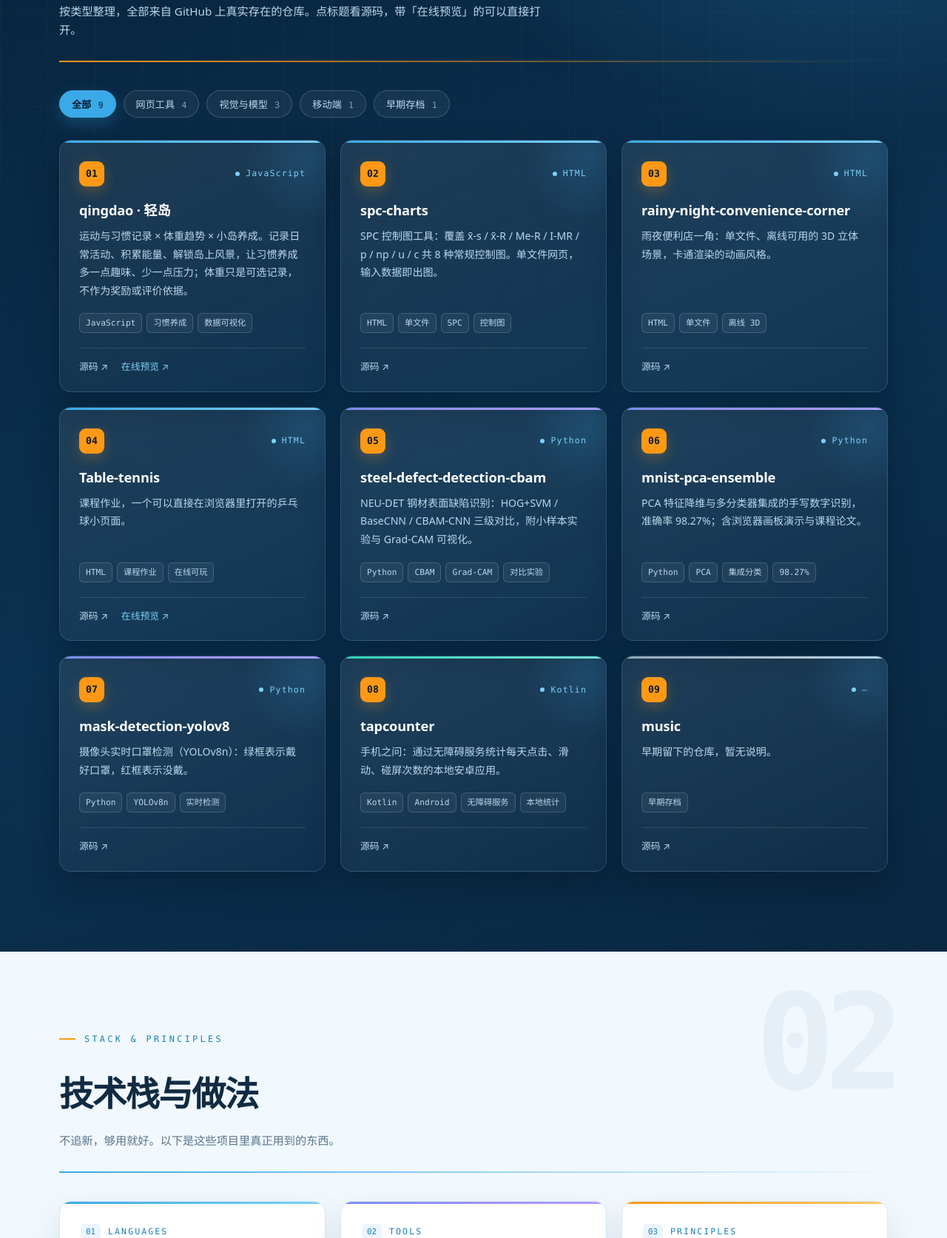
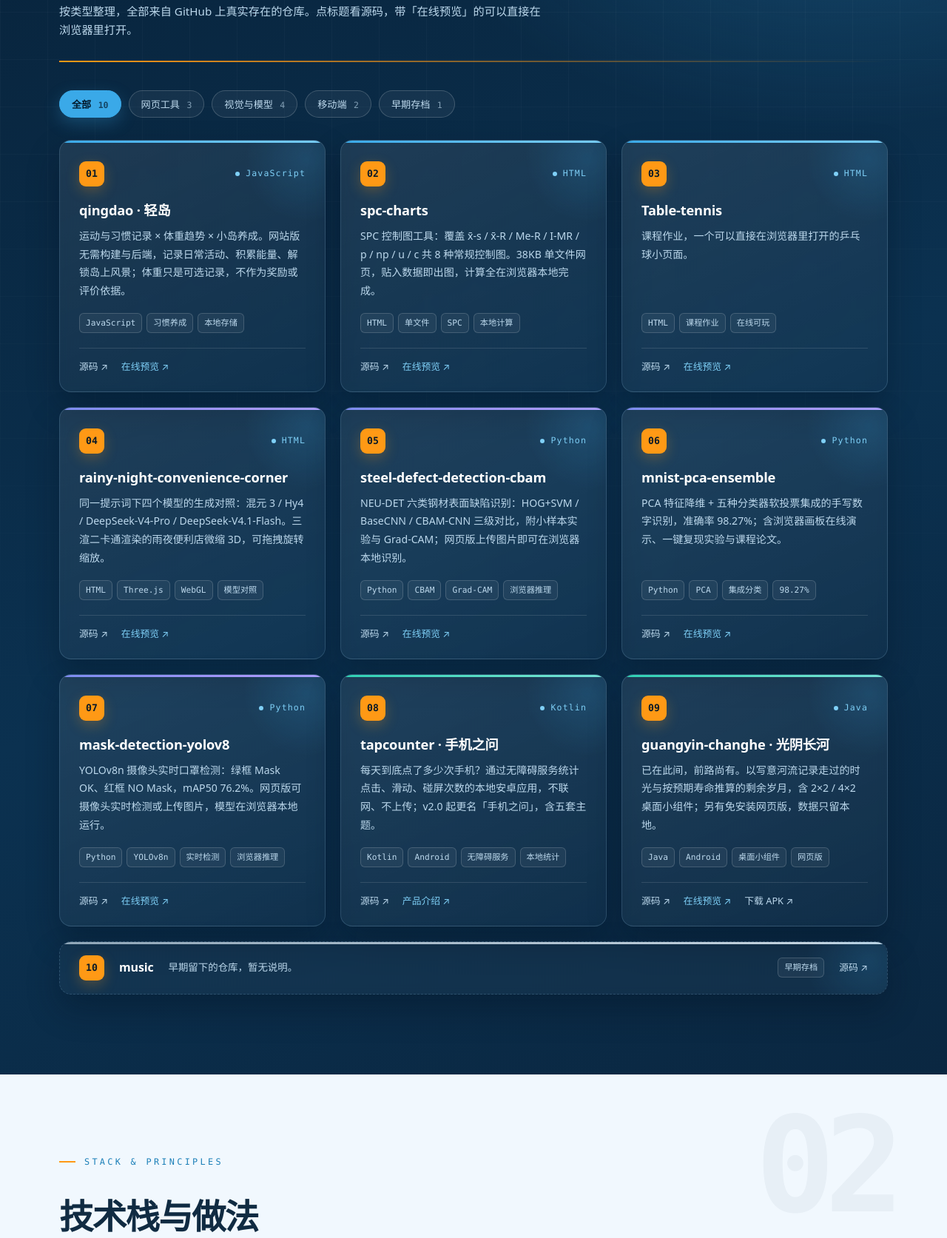
Before and after one commit to yukhughkui/yukhughkui.github.io, a plain HTML site: page index.html in a window 1280 px wide. Shown: the part 1127-2800 px from the top of the page at 74% size. Drawn offline with Linux system fonts and the light colour scheme.

Commit message:
Sync portfolio with 10 projects, 9 live demos and updated stack

```diff
--- a/index.html
+++ b/index.html
@@ -348,6 +348,20 @@ footer a:hover{color:var(--orange)}
 .reveal{opacity:0;transform:translateY(18px);transition:opacity .6s ease,transform .6s ease}
 .reveal.show{opacity:1;transform:none}
 
+/* ---------- archive row: only when the grid has three columns ---------- */
+@media(min-width:1050px){
+  .archive-row{
+    grid-column:1/-1;flex-direction:row;align-items:center;gap:20px;
+    padding:18px 26px;border-style:dashed;background:rgba(255,255,255,.035);
+  }
+  .archive-row .card-top{margin-bottom:0;flex:none}
+  .archive-row .lang{display:none}
+  .archive-row h3{margin:0;flex:none;font-size:1rem}
+  .archive-row .summary{margin:0;flex:1;font-size:.84rem}
+  .archive-row .tech{margin:0;flex:none}
+  .archive-row .links{border-top:0;padding-top:0;flex:none}
+}
+
 /* ---------- responsive ---------- */
 @media(max-width:1100px){
   .hero-art{display:none}
@@ -416,9 +430,9 @@ footer a:hover{color:var(--orange)}
         <a class="btn" href="https://github.com/yukhughkui?tab=repositories" target="_blank" rel="noopener">GitHub 仓库 ↗</a>
       </div>
       <div class="stats">
-        <div class="stat"><b>09</b><span>公开作品</span></div>
-        <div class="stat"><b>04</b><span>主要语言</span></div>
-        <div class="stat"><b>02</b><span>在线预览</span></div>
+        <div class="stat"><b>10</b><span>公开作品</span></div>
+        <div class="stat"><b>05</b><span>主要语言</span></div>
+        <div class="stat"><b>09</b><span>在线预览</span></div>
         <div class="stat"><b>01</b><span>原则：够用就好</span></div>
       </div>
     </div>
@@ -427,7 +441,7 @@ footer a:hover{color:var(--orange)}
 
   <div class="strip" aria-hidden="true">
     <div class="wrap strip-inner">
-      <i></i><strong>SELECTED WORK</strong><i></i><span>09 PROJECTS</span><i></i><span>LOCAL FIRST</span>
+      <i></i><strong>SELECTED WORK</strong><i></i><span>10 PROJECTS</span><i></i><span>09 LIVE DEMOS</span><i></i><span>LOCAL FIRST</span>
       <i></i><span>SINGLE FILE</span><i></i><span>NO SIGN-UP</span><i></i><span>OPEN IN BROWSER</span>
     </div>
   </div>
@@ -438,25 +452,26 @@ footer a:hover{color:var(--orange)}
       <div class="section-head reveal">
         <p class="eyebrow">Selected Work</p>
         <h2 id="work-title">作品索引</h2>
-        <p class="desc">按类型整理，全部来自 GitHub 上真实存在的仓库。点标题看源码，带「在线预览」的可以直接打开。</p>
+        <p class="desc">按类型整理，全部来自 GitHub 上真实存在的仓库。点标题看源码，带「在线预览」的可以直接在浏览器里打开。</p>
         <div class="rule"></div>
       </div>
 
       <div class="filters reveal" role="group" aria-label="按类型筛选作品">
-        <button type="button" data-filter="all" class="active">全部 <span>9</span></button>
-        <button type="button" data-filter="web">网页工具 <span>4</span></button>
-        <button type="button" data-filter="vision">视觉与模型 <span>3</span></button>
-        <button type="button" data-filter="mobile">移动端 <span>1</span></button>
+        <button type="button" data-filter="all" class="active">全部 <span>10</span></button>
+        <button type="button" data-filter="web">网页工具 <span>3</span></button>
+        <button type="button" data-filter="vision">视觉与模型 <span>4</span></button>
+        <button type="button" data-filter="mobile">移动端 <span>2</span></button>
         <button type="button" data-filter="archive">早期存档 <span>1</span></button>
       </div>
+
 
       <div class="grid" id="grid">
 
         <article class="card reveal" data-cat="web">
           <div class="card-top"><span class="num">01</span><span class="lang">JavaScript</span></div>
           <h3><a href="https://github.com/yukhughkui/qingdao" target="_blank" rel="noopener">qingdao · 轻岛</a></h3>
-          <p class="summary">运动与习惯记录 × 体重趋势 × 小岛养成。记录日常活动、积累能量、解锁岛上风景，让习惯养成多一点趣味、少一点压力；体重只是可选记录，不作为奖励或评价依据。</p>
-          <div class="tech"><span>JavaScript</span><span>习惯养成</span><span>数据可视化</span></div>
+          <p class="summary">运动与习惯记录 × 体重趋势 × 小岛养成。网站版无需构建与后端，记录日常活动、积累能量、解锁岛上风景；体重只是可选记录，不作为奖励或评价依据。</p>
+          <div class="tech"><span>JavaScript</span><span>习惯养成</span><span>本地存储</span></div>
           <div class="links">
             <a href="https://github.com/yukhughkui/qingdao" target="_blank" rel="noopener">源码 ↗</a>
             <a class="live" href="https://yukhughkui.github.io/qingdao/" target="_blank" rel="noopener">在线预览 ↗</a>
@@ -466,21 +481,16 @@ footer a:hover{color:var(--orange)}
         <article class="card reveal" data-cat="web">
           <div class="card-top"><span class="num">02</span><span class="lang">HTML</span></div>
           <h3><a href="https://github.com/yukhughkui/spc-charts" target="_blank" rel="noopener">spc-charts</a></h3>
-          <p class="summary">SPC 控制图工具：覆盖 x̄-s / x̄-R / Me-R / I-MR / p / np / u / c 共 8 种常规控制图。单文件网页，输入数据即出图。</p>
-          <div class="tech"><span>HTML</span><span>单文件</span><span>SPC</span><span>控制图</span></div>
-          <div class="links"><a href="https://github.com/yukhughkui/spc-charts" target="_blank" rel="noopener">源码 ↗</a></div>
+          <p class="summary">SPC 控制图工具：覆盖 x̄-s / x̄-R / Me-R / I-MR / p / np / u / c 共 8 种常规控制图。38KB 单文件网页，贴入数据即出图，计算全在浏览器本地完成。</p>
+          <div class="tech"><span>HTML</span><span>单文件</span><span>SPC</span><span>本地计算</span></div>
+          <div class="links">
+            <a href="https://github.com/yukhughkui/spc-charts" target="_blank" rel="noopener">源码 ↗</a>
+            <a class="live" href="https://yukhughkui.github.io/spc-charts/" target="_blank" rel="noopener">在线预览 ↗</a>
+          </div>
         </article>
 
         <article class="card reveal" data-cat="web">
           <div class="card-top"><span class="num">03</span><span class="lang">HTML</span></div>
-          <h3><a href="https://github.com/yukhughkui/rainy-night-convenience-corner" target="_blank" rel="noopener">rainy-night-convenience-corner</a></h3>
-          <p class="summary">雨夜便利店一角：单文件、离线可用的 3D 立体场景，卡通渲染的动画风格。</p>
-          <div class="tech"><span>HTML</span><span>单文件</span><span>离线 3D</span></div>
-          <div class="links"><a href="https://github.com/yukhughkui/rainy-night-convenience-corner" target="_blank" rel="noopener">源码 ↗</a></div>
-        </article>
-
-        <article class="card reveal" data-cat="web">
-          <div class="card-top"><span class="num">04</span><span class="lang">HTML</span></div>
           <h3><a href="https://github.com/yukhughkui/Table-tennis" target="_blank" rel="noopener">Table-tennis</a></h3>
           <p class="summary">课程作业，一个可以直接在浏览器里打开的乒乓球小页面。</p>
           <div class="tech"><span>HTML</span><span>课程作业</span><span>在线可玩</span></div>
@@ -491,39 +501,74 @@ footer a:hover{color:var(--orange)}
         </article>
 
         <article class="card reveal" data-cat="vision">
+          <div class="card-top"><span class="num">04</span><span class="lang">HTML</span></div>
+          <h3><a href="https://github.com/yukhughkui/rainy-night-convenience-corner" target="_blank" rel="noopener">rainy-night-convenience-corner</a></h3>
+          <p class="summary">同一提示词下四个模型的生成对照：混元 3 / Hy4 / DeepSeek-V4-Pro / DeepSeek-V4.1-Flash。三渲二卡通渲染的雨夜便利店微缩 3D，可拖拽旋转缩放。</p>
+          <div class="tech"><span>HTML</span><span>Three.js</span><span>WebGL</span><span>模型对照</span></div>
+          <div class="links">
+            <a href="https://github.com/yukhughkui/rainy-night-convenience-corner" target="_blank" rel="noopener">源码 ↗</a>
+            <a class="live" href="https://yukhughkui.github.io/rainy-night-convenience-corner/" target="_blank" rel="noopener">在线预览 ↗</a>
+          </div>
+        </article>
+
+        <article class="card reveal" data-cat="vision">
           <div class="card-top"><span class="num">05</span><span class="lang">Python</span></div>
           <h3><a href="https://github.com/yukhughkui/steel-defect-detection-cbam" target="_blank" rel="noopener">steel-defect-detection-cbam</a></h3>
-          <p class="summary">NEU-DET 钢材表面缺陷识别：HOG+SVM / BaseCNN / CBAM-CNN 三级对比，附小样本实验与 Grad-CAM 可视化。</p>
-          <div class="tech"><span>Python</span><span>CBAM</span><span>Grad-CAM</span><span>对比实验</span></div>
-          <div class="links"><a href="https://github.com/yukhughkui/steel-defect-detection-cbam" target="_blank" rel="noopener">源码 ↗</a></div>
+          <p class="summary">NEU-DET 六类钢材表面缺陷识别：HOG+SVM / BaseCNN / CBAM-CNN 三级对比，附小样本实验与 Grad-CAM；网页版上传图片即可在浏览器本地识别。</p>
+          <div class="tech"><span>Python</span><span>CBAM</span><span>Grad-CAM</span><span>浏览器推理</span></div>
+          <div class="links">
+            <a href="https://github.com/yukhughkui/steel-defect-detection-cbam" target="_blank" rel="noopener">源码 ↗</a>
+            <a class="live" href="https://yukhughkui.github.io/steel-defect-detection-cbam/" target="_blank" rel="noopener">在线预览 ↗</a>
+          </div>
         </article>
 
         <article class="card reveal" data-cat="vision">
           <div class="card-top"><span class="num">06</span><span class="lang">Python</span></div>
           <h3><a href="https://github.com/yukhughkui/mnist-pca-ensemble" target="_blank" rel="noopener">mnist-pca-ensemble</a></h3>
-          <p class="summary">PCA 特征降维与多分类器集成的手写数字识别，准确率 98.27%；含浏览器画板演示与课程论文。</p>
+          <p class="summary">PCA 特征降维 + 五种分类器软投票集成的手写数字识别，准确率 98.27%；含浏览器画板在线演示、一键复现实验与课程论文。</p>
           <div class="tech"><span>Python</span><span>PCA</span><span>集成分类</span><span>98.27%</span></div>
-          <div class="links"><a href="https://github.com/yukhughkui/mnist-pca-ensemble" target="_blank" rel="noopener">源码 ↗</a></div>
+          <div class="links">
+            <a href="https://github.com/yukhughkui/mnist-pca-ensemble" target="_blank" rel="noopener">源码 ↗</a>
+            <a class="live" href="https://yukhughkui.github.io/mnist-pca-ensemble/" target="_blank" rel="noopener">在线预览 ↗</a>
+          </div>
         </article>
 
         <article class="card reveal" data-cat="vision">
           <div class="card-top"><span class="num">07</span><span class="lang">Python</span></div>
           <h3><a href="https://github.com/yukhughkui/mask-detection-yolov8" target="_blank" rel="noopener">mask-detection-yolov8</a></h3>
-          <p class="summary">摄像头实时口罩检测（YOLOv8n）：绿框表示戴好口罩，红框表示没戴。</p>
-          <div class="tech"><span>Python</span><span>YOLOv8n</span><span>实时检测</span></div>
-          <div class="links"><a href="https://github.com/yukhughkui/mask-detection-yolov8" target="_blank" rel="noopener">源码 ↗</a></div>
+          <p class="summary">YOLOv8n 摄像头实时口罩检测：绿框 Mask OK、红框 NO Mask，mAP50 76.2%。网页版可摄像头实时检测或上传图片，模型在浏览器本地运行。</p>
+          <div class="tech"><span>Python</span><span>YOLOv8n</span><span>实时检测</span><span>浏览器推理</span></div>
+          <div class="links">
+            <a href="https://github.com/yukhughkui/mask-detection-yolov8" target="_blank" rel="noopener">源码 ↗</a>
+            <a class="live" href="https://yukhughkui.github.io/mask-detection-yolov8/" target="_blank" rel="noopener">在线预览 ↗</a>
+          </div>
         </article>
 
         <article class="card reveal" data-cat="mobile">
           <div class="card-top"><span class="num">08</span><span class="lang">Kotlin</span></div>
-          <h3><a href="https://github.com/yukhughkui/tapcounter" target="_blank" rel="noopener">tapcounter</a></h3>
-          <p class="summary">手机之问：通过无障碍服务统计每天点击、滑动、碰屏次数的本地安卓应用。</p>
+          <h3><a href="https://github.com/yukhughkui/tapcounter" target="_blank" rel="noopener">tapcounter · 手机之问</a></h3>
+          <p class="summary">每天到底点了多少次手机？通过无障碍服务统计点击、滑动、碰屏次数的本地安卓应用，不联网、不上传；v2.0 起更名「手机之问」，含五套主题。</p>
           <div class="tech"><span>Kotlin</span><span>Android</span><span>无障碍服务</span><span>本地统计</span></div>
-          <div class="links"><a href="https://github.com/yukhughkui/tapcounter" target="_blank" rel="noopener">源码 ↗</a></div>
+          <div class="links">
+            <a href="https://github.com/yukhughkui/tapcounter" target="_blank" rel="noopener">源码 ↗</a>
+            <a class="live" href="https://yukhughkui.github.io/tapcounter/%E6%89%8B%E6%9C%BA%E4%B9%8B%E9%97%AE%E4%BA%A7%E5%93%81%E4%BB%8B%E7%BB%8D.html" target="_blank" rel="noopener">产品介绍 ↗</a>
+          </div>
         </article>
 
-        <article class="card reveal" data-cat="archive">
-          <div class="card-top"><span class="num">09</span><span class="lang">—</span></div>
+        <article class="card reveal" data-cat="mobile">
+          <div class="card-top"><span class="num">09</span><span class="lang">Java</span></div>
+          <h3><a href="https://github.com/yukhughkui/guangyin-changhe" target="_blank" rel="noopener">guangyin-changhe · 光阴长河</a></h3>
+          <p class="summary">已在此间，前路尚有。以写意河流记录走过的时光与按预期寿命推算的剩余岁月，含 2×2 / 4×2 桌面小组件；另有免安装网页版，数据只留本地。</p>
+          <div class="tech"><span>Java</span><span>Android</span><span>桌面小组件</span><span>网页版</span></div>
+          <div class="links">
+            <a href="https://github.com/yukhughkui/guangyin-changhe" target="_blank" rel="noopener">源码 ↗</a>
+            <a class="live" href="https://yukhughkui.github.io/guangyin-changhe/" target="_blank" rel="noopener">在线预览 ↗</a>
+            <a href="https://github.com/yukhughkui/guangyin-changhe/releases/latest/download/guangyin-changhe.apk" target="_blank" rel="noopener">下载 APK ↗</a>
+          </div>
+        </article>
+
+        <article class="card reveal archive-row" data-cat="archive">
+          <div class="card-top"><span class="num">10</span><span class="lang">—</span></div>
           <h3><a href="https://github.com/yukhughkui/music" target="_blank" rel="noopener">music</a></h3>
           <p class="summary">早期留下的仓库，暂无说明。</p>
           <div class="tech"><span>早期存档</span></div>
@@ -550,15 +595,15 @@ footer a:hover{color:var(--orange)}
             <li>Python <em>模型 / 实验</em></li>
             <li>JavaScript <em>交互逻辑</em></li>
             <li>HTML · CSS <em>单文件网页</em></li>
-            <li>Kotlin <em>Android</em></li>
+            <li>Kotlin · Java <em>Android</em></li>
           </ul>
         </div>
         <div class="stack-col">
           <p class="kicker"><span class="col-no">02</span> Tools</p>
           <ul>
-            <li>YOLOv8 <em>实时检测</em></li>
-            <li>CBAM · Grad-CAM <em>可解释性</em></li>
+            <li>YOLOv8 · CBAM <em>检测与分类</em></li>
             <li>PCA · 集成分类 <em>降维与识别</em></li>
+            <li>Three.js · WebGL <em>3D 场景</em></li>
             <li>SPC 控制图 <em>统计可视化</em></li>
           </ul>
         </div>
@@ -587,7 +632,7 @@ footer a:hover{color:var(--orange)}
         <div class="reveal">
           <p class="quote"><span class="quote-tag">NOTE / 01</span>「把想法做成点开就能用的东西。」</p>
           <p>这些项目大多从一个很具体的念头开始：想看一眼今天碰了多少次屏幕，想把一串数据直接变成控制图，想让习惯记录别那么像打卡。<strong>做完、能打开、能被用一次</strong>，比做得大而全更重要。</p>
-          <p>所以这里没有复杂部署，也没有需要注册才能试的东西。多数是一个 HTML 文件，存下来双击就能跑；模型实验也都留着可复现的对比与结果。</p>
+          <p>所以这里没有复杂部署，也没有需要注册才能试的东西。多数是一个 HTML 文件，存下来双击就能跑；模型实验也陆续搬进了浏览器，点开链接就能上手，数据仍留在本地。</p>
         </div>
         <div class="contact reveal">
           <p class="kicker">Find me</p>
```
